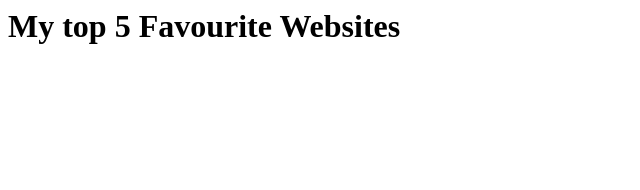
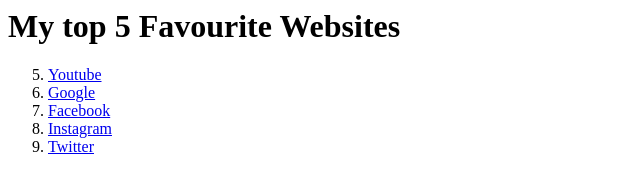
Before and after one commit to GitHubNK305/html-elements, a plain HTML site: page 3.2 Anchor Elements/index.html in a window 1280 px wide. Shown: the whole page, without its empty margins (0-640 px from the left). Drawn offline with Linux system fonts and the light colour scheme.

Commit message:
mainly image elements, partly other html revising

```diff
--- a/3.2 Anchor Elements/index.html
+++ b/3.2 Anchor Elements/index.html
@@ -1,2 +1,9 @@
 <h1>My top 5 Favourite Websites</h1>
 <!-- Write your code below -->
+<ol start="5">
+    <li><a href="https://www.youtube.com/">Youtube</a></li>
+    <li><a href="https://www.google.com/">Google</a></li>
+    <li><a href="https://www.facebook.com/">Facebook</a></li>
+    <li><a href="https://www.instagram.com/">Instagram</a></li>
+    <li><a href="https://www.twitter.com/">Twitter</a></li>
+</ol>
```
Also changed, not shown: 3.1 Nesting and Indentation/index.html (+2 -2 lines), 3.3 Image Elements/index.html (added, +6 -0 lines), 3.3 Image Elements/solution1.html (added, +2 -0 lines), 3.3 Image Elements/solution2.html (added, +2 -0 lines), 3.3 Image Elements/goal2.png (added), 1 other file.
